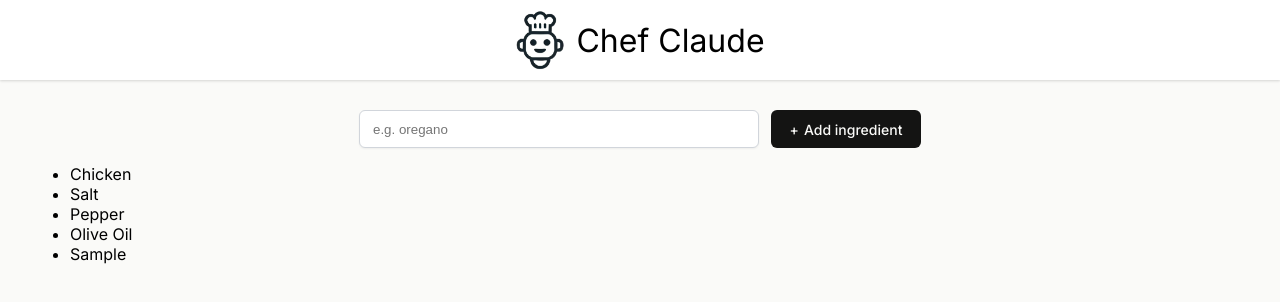
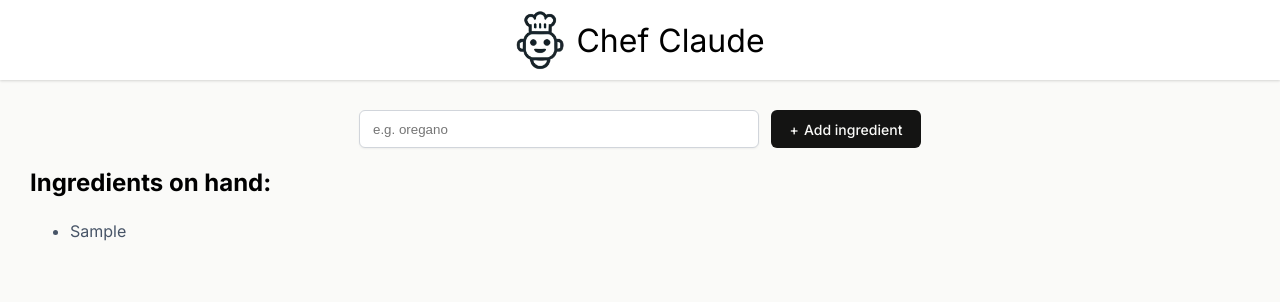
Before and after one commit to LordStoker/chef, a React (Create React App) app: page / in a window 1280 px wide. Both pictures are taken after typing "Sample" into the empty fields and a click on the button "Add ingredient". Shown: the top 302 px of the page. Built offline with nearby package versions, Linux system fonts and the light colour scheme.

Commit message:
adding && conditional rendering

```diff
--- a/src/components/Main.css
+++ b/src/components/Main.css
@@ -1,3 +1,30 @@
+* {
+    box-sizing: border-box;
+}
+
+body {
+    margin: 0;
+    font-family: Inter, sans-serif;
+    background-color: #FAFAF8;
+}
+
+header {
+    display: flex;
+    justify-content: center;
+    align-items: center;
+    gap: 11px;
+    height: 80px;
+    background-color: white;
+    box-shadow: 0px 1px 3px 0px rgba(0, 0, 0, 0.10), 0px 1px 2px 0px rgba(0, 0, 0, 0.06);
+}
+
+header > img {
+    width: 50px;
+}
+
+header > h1 {
+    font-weight: 400;
+}
 
 main {
     padding: 30px 30px 10px;
@@ -35,3 +62,45 @@
     content: "+";
     margin-right: 5px;
 }
+
+ul.ingredients-list {
+    margin-bottom: 48px;
+}
+
+ul.ingredients-list > li {
+    color: #475467;
+    line-height: 28px;
+}
+
+.get-recipe-container {
+    display: flex;
+    justify-content: space-between;
+    align-items: center;
+    border-radius: 8px;
+    background: #F0EFEB;
+    padding: 10px 28px;
+}
+
+.get-recipe-container h3 {
+    font-size: 1.125rem;
+    font-weight: 500;
+    line-height: 24px;
+}
+
+.get-recipe-container p {
+    color: #6B7280;
+    font-size: 0.875rem;
+    line-height: 20px;
+}
+
+.get-recipe-container button {
+    border: none;
+    border-radius: 6px;
+    background: #D17557;
+    box-shadow: 0px 1px 2px 0px rgba(0, 0, 0, 0.05);
+    color: #FAFAF8;
+    padding: 9px 17px;
+    font-family: Inter, sans-serif;
+    font-size: 0.875rem;
+    cursor: pointer;
+}
--- a/src/components/Main.jsx
+++ b/src/components/Main.jsx
@@ -1,7 +1,7 @@
 import "./Main.css";
 import { useState } from "react";
 export default function Main() {
-    const [ingredients, setIngredients] = useState(["Chicken", "Salt", "Pepper", "Olive Oil"]);
+    const [ingredients, setIngredients] = useState([]);
 
     const ingredientsListItems = ingredients.map((ingredient, index) => (
         <li key={index}>{ingredient}</li>
@@ -24,9 +24,22 @@
                 />
                 <button>Add ingredient</button>
                 </form>
-                <ul>
-                    {ingredientsListItems}
-                </ul>
+                {ingredientsListItems.length > 0 &&
+                <section>
+                    <h2>Ingredients on hand:</h2>
+                    <ul className="ingredients-list" aria-live="polite">{ingredientsListItems}</ul>
+                    {ingredientsListItems.length >= 3 &&
+                    <div className="get-recipe-container">
+                        <div>
+                            <h3>Ready for a recipe?</h3>
+                            <p>Generate a recipe from your list of ingredients.</p>
+                        </div>
+                        <button>Get recipe</button>
+                    </div>
+                    }
+                </section>
+                }
+
 
         </main>
     );
```
